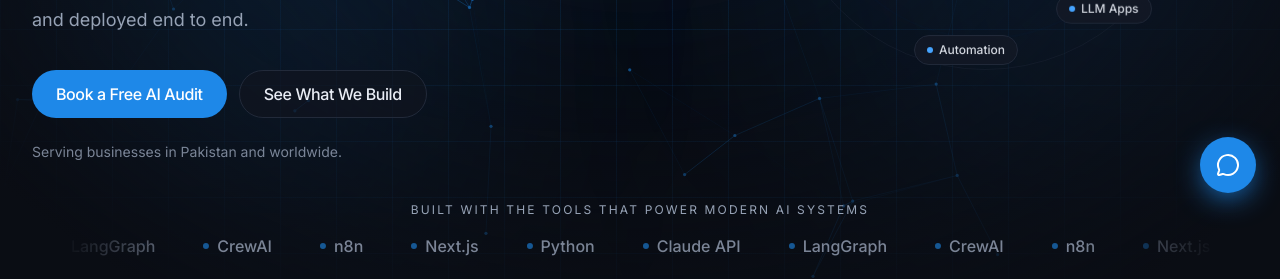
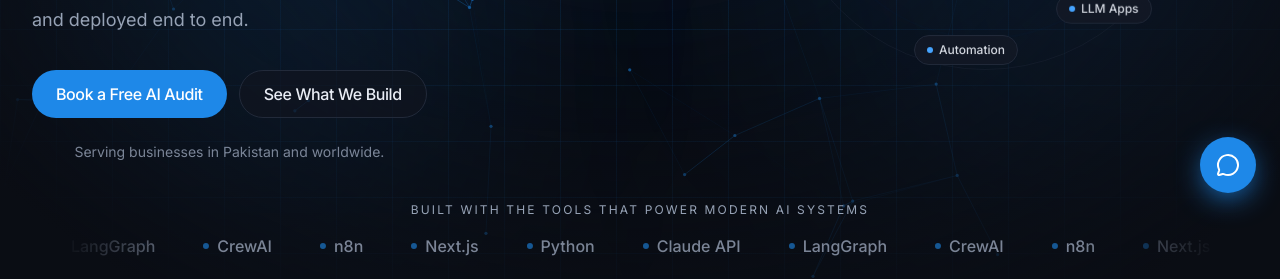
Before and after one commit to irazaahmed/cybrumsolutions, a Next.js app: page / in a window 1280 px wide. Shown: the part 587-866 px from the top of the page. Built offline with nearby package versions, Linux system fonts and the light colour scheme; a web font is replaced by a local one.

Commit message:
Center hero region line under the CTA button group
Co-Authored-By: Claude Fable 5 <noreply@anthropic.com>

```diff
--- a/src/components/sections/Hero.tsx
+++ b/src/components/sections/Hero.tsx
@@ -75,26 +75,23 @@ export function Hero() {
             {hero.sub}
           </motion.p>
 
+          {/* CTAs with the region line centered under the button group */}
           <motion.div
             initial={{ opacity: 0, y: 24 }}
             animate={{ opacity: 1, y: 0 }}
             transition={{ duration: 0.7, ease, delay: 0.28 }}
-            className="mt-9 flex flex-col gap-3 sm:flex-row"
+            className="mt-9 flex w-fit flex-col items-center gap-3"
           >
-            <Button href={primaryCta.href}>{primaryCta.label}</Button>
-            <Button href={secondaryCta.href} variant="secondary">
-              {secondaryCta.label}
-            </Button>
+            <div className="flex flex-col gap-3 sm:flex-row">
+              <Button href={primaryCta.href}>{primaryCta.label}</Button>
+              <Button href={secondaryCta.href} variant="secondary">
+                {secondaryCta.label}
+              </Button>
+            </div>
+            <p className="mt-3 text-center text-sm text-muted/80">
+              Serving businesses in Pakistan and worldwide.
+            </p>
           </motion.div>
-
-          <motion.p
-            initial={{ opacity: 0, y: 24 }}
-            animate={{ opacity: 1, y: 0 }}
-            transition={{ duration: 0.7, ease, delay: 0.34 }}
-            className="mt-6 text-sm text-muted/80"
-          >
-            Serving businesses in Pakistan and worldwide.
-          </motion.p>
         </div>
 
         {/* AI core visual */}
```
